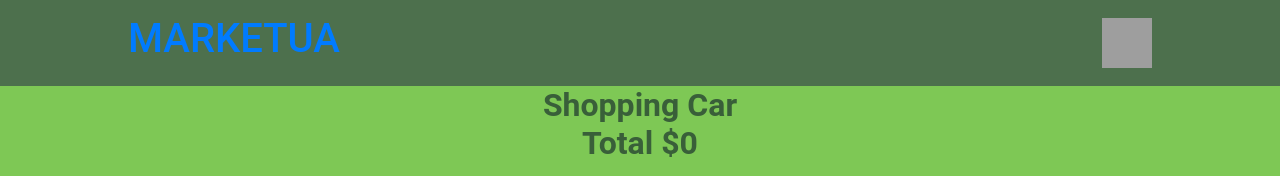
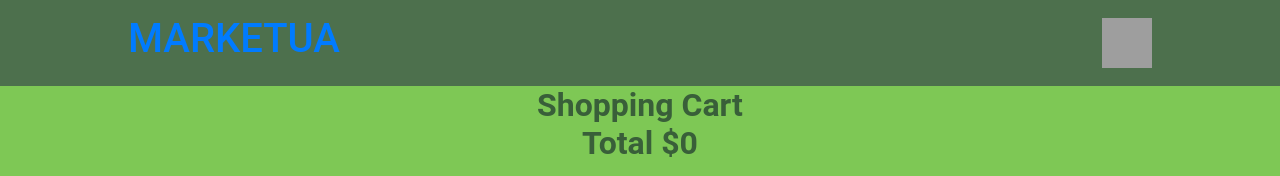
Before and after one commit to cappock/MarkeTUA, a React (Create React App) app: page /carrito in a window 1280 px wide. Shown: the top 176 px of the page. Built offline with nearby package versions, Linux system fonts and the light colour scheme; grey boxes are pictures that could not be loaded; the HTML template or start-up script is replaced by a standard one.

Commit message:
Fix shopping cart name

```diff
--- a/src/carrito/CarList.jsx
+++ b/src/carrito/CarList.jsx
@@ -62,7 +62,7 @@ function CarList() {
 
     return (
         <div className="shopping-car_items">
-            <h2>Shopping Car</h2>
+            <h2>Shopping Cart</h2>
             {items.length > 0 ? (
                 items.map(item => (
                     <div className="shopping-car__item">
```
